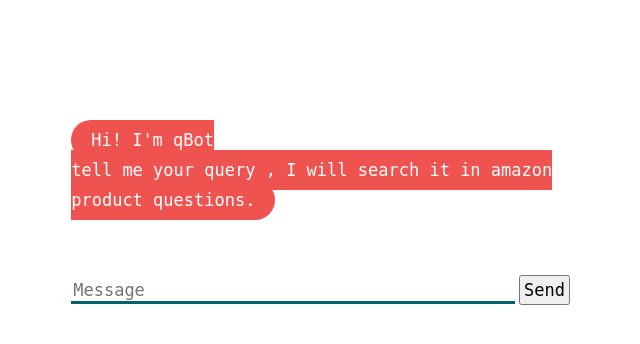
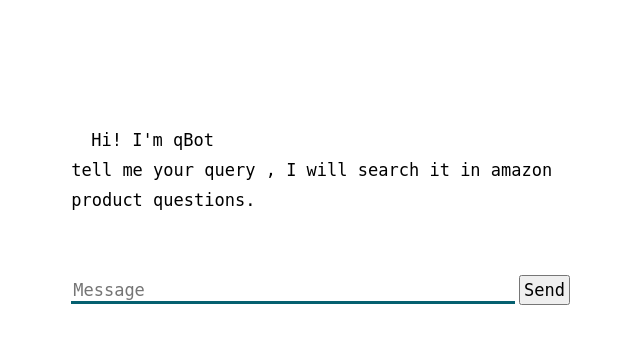
Before and after one commit to iamr2k/chatbot, a Flask app: page / in a window 1280 px wide. Shown: the top 344 px of the page, without its empty margins (316-956 px from the left). Run offline with Flask 2, Linux system fonts and the light colour scheme; parts of the project's set-up code (start-up, migrations or seed data) failed here and were passed over; some libraries are stand-ins or nearby versions.

Commit message:
Update style.css

```diff
--- a/static/style.css
+++ b/static/style.css
@@ -161,7 +161,7 @@ h3 {
 }
 
 .botText {
-    color: white;
+    color: Black;
     font-family: monospace;
     font-size: 17px;
     text-align: left;
@@ -169,7 +169,7 @@ h3 {
 }
 
 .botText span {
-    background-color: #EF5350;
+    background-color: transparent;
     padding : 10px;
     padding-left: 20px;
     padding-right: 20px;
```
